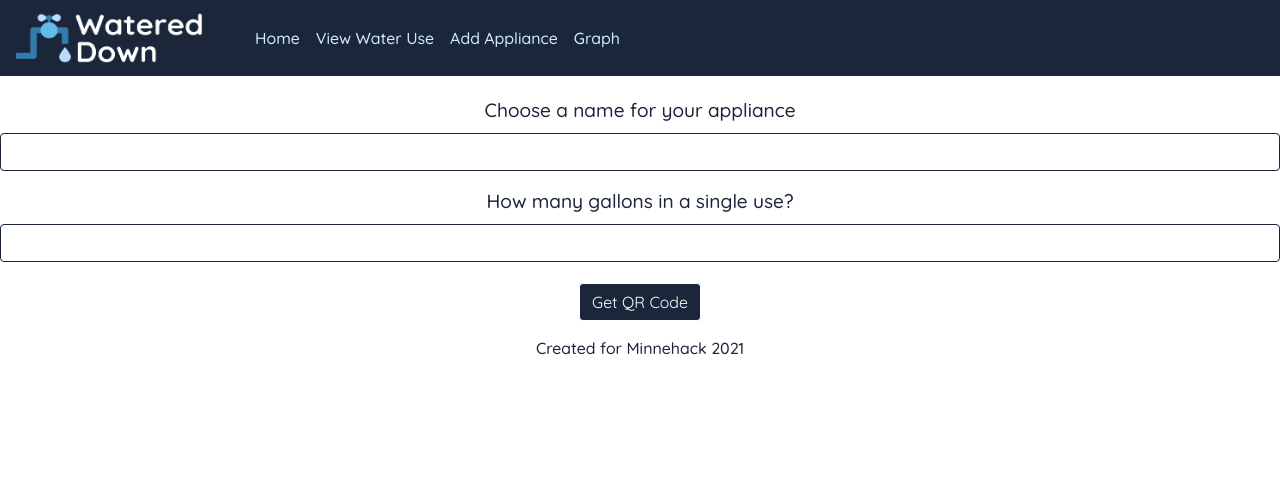
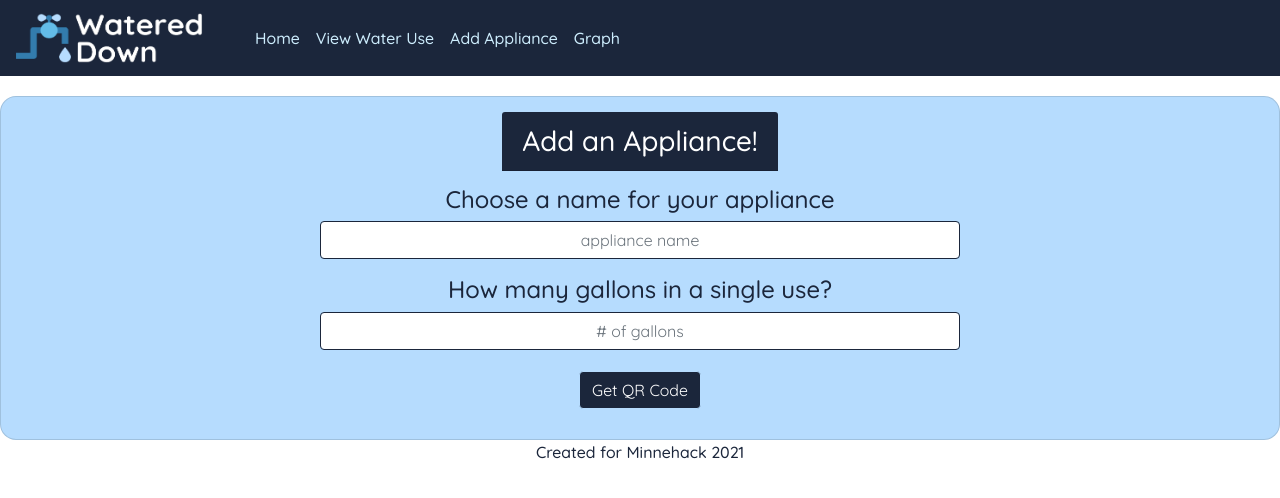
Before and after one commit to nathanielbd/watered-down, a React (Create React App) app in the folder app/: page /AddNew in a window 1280 px wide. Shown: the top 498 px of the page. Built offline with nearby package versions, Linux system fonts and the light colour scheme.

Commit message:
Formating changes to form (resizing input bar, adding placeholder, add header, add blue background)

```diff
--- a/app/src/components/QRForm.jsx
+++ b/app/src/components/QRForm.jsx
@@ -1,8 +1,12 @@
 import React, { Component } from 'react';
 import Form from 'react-bootstrap/Form';
 import Button from 'react-bootstrap/Button';
-import { Link } from 'react-router-dom';
+import Card from 'react-bootstrap/Card';
 
+const form ={
+    width: "40em",
+    'text-align':"center"
+}
 class QR extends Component {
     constructor(props) {
         super(props);
@@ -33,19 +37,22 @@ class QR extends Component {
 
     render() {
         return (
+            <Card className = 'align-items-center'>
+                <Card.Header as="h3">   Add an Appliance!   </Card.Header>
             <Form as='form' id='rs' onSubmit={this.handleSubmit}>
-                <Form.Group controlId="appliance_id">
-                    <Form.Label>Choose a name for your appliance</Form.Label>
-                    <Form.Control type="text" value={this.state.facility} onChange={this.handleFacilityChange} required/>
+                <Form.Group  controlId="appliance_id">
+                    <Form.Label  as ="h4" >Choose a name for your appliance</Form.Label>
+                    <Form.Control style ={form} type="text" value={this.state.facility} onChange={this.handleFacilityChange} required placeholder="appliance name"/>
                 </Form.Group>
                 <Form.Group controlId="gallons_total">
-                    <Form.Label>How many gallons in a single use?</Form.Label>
-                    <Form.Control type="text" value={this.state.gallons} onChange={this.handleGallonsChange} required/>
+                    <Form.Label as ="h4" >How many gallons in a single use?</Form.Label>
+                    <Form.Control style ={form} type="text" value={this.state.gallons} onChange={this.handleGallonsChange} required placeholder="# of gallons"/>
                 </Form.Group>
                 <Button type="submit" href={`http://api.qrserver.com/v1/create-qr-code/?data=${this.state.url}?user_id=${this.state.id}%26application_id=${this.state.facility}%26gallons=${this.state.gallons}&size=200x200`}>
                         Get QR Code
                 </Button>
             </Form>
+            </Card>
         );
     }
 }
```
Also changed, not shown: app/src/bootstrap.css.
